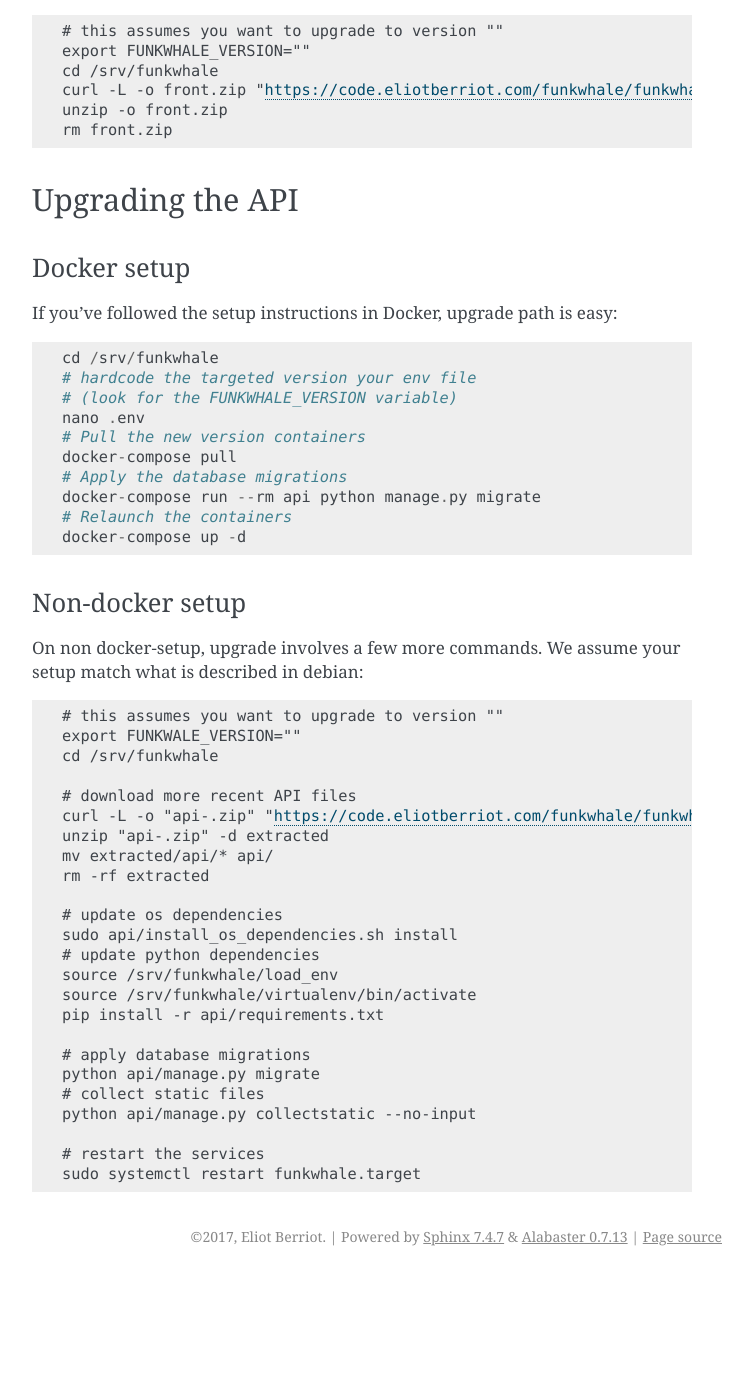
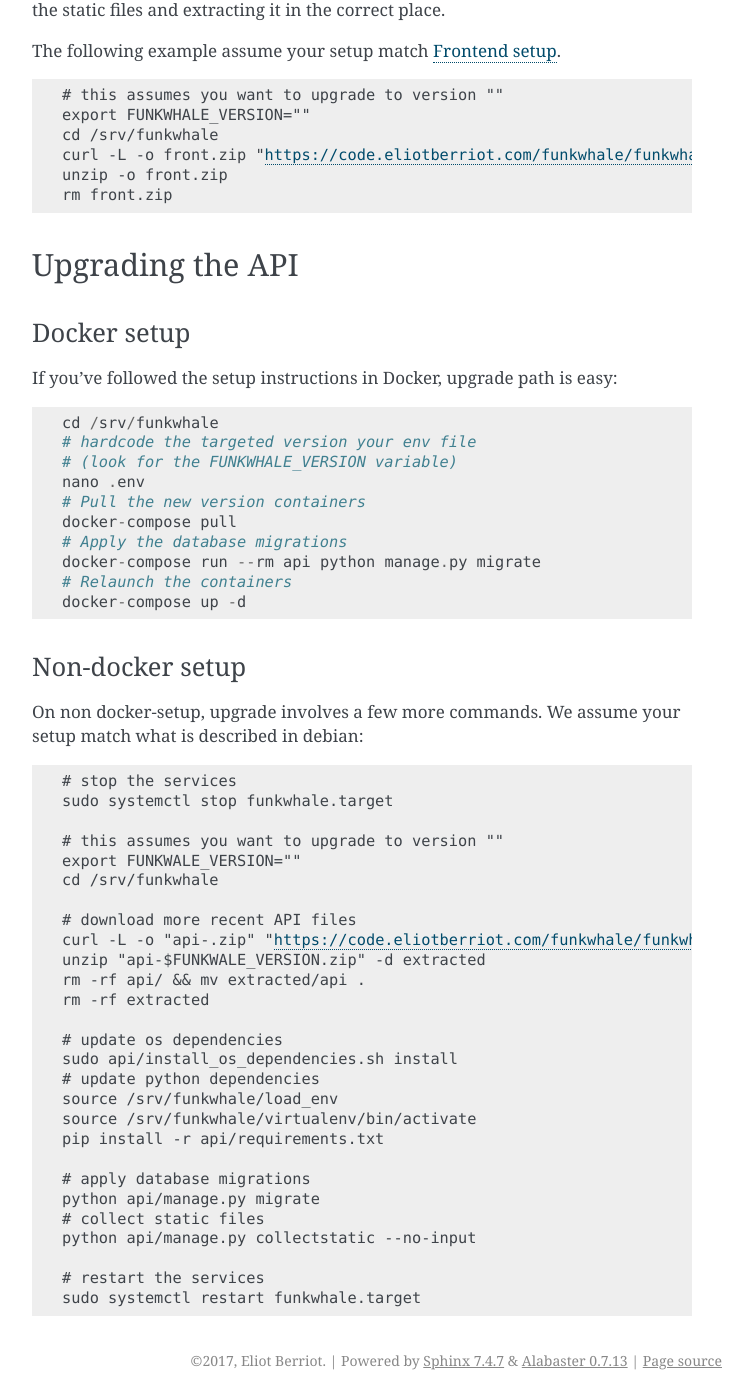
Before and after one commit to RYGhub/funkwhale, a Sphinx documentation site: the page built from docs/upgrading.rst, in a window 1280 px wide and 1400 px high, scrolled down 686 px. Shown: the whole window, without its empty margins (388-1141 px from the left). Built offline with Sphinx 7.4.7, drawn with Linux system fonts in a browser that asks for light colours; before the commit the page ends 1962 px from its top, so only the background shows below that; some of the changed text lies outside the part shown.

```diff
--- a/docs/upgrading.rst
+++ b/docs/upgrading.rst
@@ -3,9 +3,12 @@ Upgrading your funkwhale instance to a newer version
 
 .. note::
 
-    Before upgrading your instance, we strongly advise you to make a database
-    backup. We're commited to make upgrade as easy and straightforward as possible,
+    Before upgrading your instance, we strongly advise you to make at least a database backup. Ideally, you should make a full backup, including
+    the database and the media files.
+
+    We're commited to make upgrade as easy and straightforward as possible,
     however, funkwhale is still in development and you'll be safer with a backup.
+
 
 Reading the release notes
 -------------------------
@@ -62,14 +65,17 @@ match what is described in :doc:`debian`:
 
 .. parsed-literal::
 
+    # stop the services
+    sudo systemctl stop funkwhale.target
+
     # this assumes you want to upgrade to version "|version|"
     export FUNKWALE_VERSION="|version|"
     cd /srv/funkwhale
 
     # download more recent API files
-    curl -L -o "api-|version|.zip" "https://code.eliotberriot.com/funkwhale/funkwhale/-/jobs/artifacts/|version|/download?job=build_api"
-    unzip "api-|version|.zip" -d extracted
-    mv extracted/api/* api/
+    curl -L -o "api-|version|.zip" "https://code.eliotberriot.com/funkwhale/funkwhale/-/jobs/artifacts/$FUNKWALE_VERSION/download?job=build_api"
+    unzip "api-$FUNKWALE_VERSION.zip" -d extracted
+    rm -rf api/ && mv extracted/api .
     rm -rf extracted
 
     # update os dependencies
```
